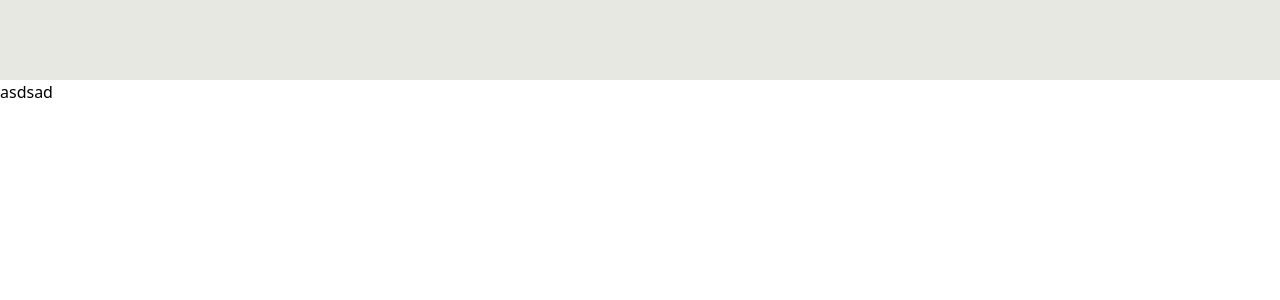
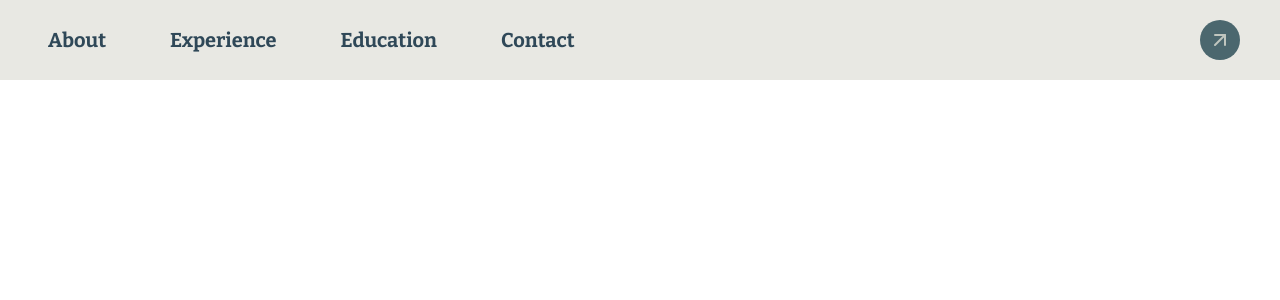
Before and after one commit to luiz-feliph/portfolio, a React (Vite) app: page / in a window 1280 px wide. Shown: the top 300 px of the page. Built offline with nearby package versions, Linux system fonts and the light colour scheme.

Commit message:
feat(home): responsive navbar

```diff
--- a/src/components/Home/NavBar.tsx
+++ b/src/components/Home/NavBar.tsx
@@ -1,4 +1,5 @@
 import { useEffect, useState } from "react";
+import diagonalArrow from "../../assets/icons/diagonal-arrow.svg";
 
 function NavBar() {
   const [isOpen, setIsOpen] = useState<boolean>(false);
@@ -8,7 +9,7 @@ function NavBar() {
   };
 
   useEffect(() => {
-    window.addEventListener("resize", () => setIsOpen(false), false);
+    window.addEventListener("resize", () => setIsOpen(false));
   }, []);
 
   return (
@@ -43,10 +44,11 @@ function NavBar() {
         <div
           className={`
             fixed inset-0 z-50
-            h-screen w-screen
-            bg-white/30 backdrop-blur-xs
+            h-screen w-full
+            bg-white/30 backdrop-blur-sm
             transition-transform duration-300
             ${isOpen ? "handle-menu" : "translate-x-full"}
+            md:translate-x-0 md:bg-transparent md:backdrop-blur-none
           `}
         >
           <span
@@ -55,6 +57,7 @@ function NavBar() {
               h-[300px] w-[300px] rounded-full bg-deep-teal/20
               transition-transform duration-600
               ${isOpen ? "" : "scale-[0.1]"}
+              md:hidden
             `}
           />
           <span
@@ -63,6 +66,7 @@ function NavBar() {
               h-[300px] w-[300px] rounded-full bg-deep-teal/20
               transition-transform duration-800
               ${isOpen ? "" : "scale-[0.1]"}
+              md:hidden
             `}
           />
 
@@ -70,17 +74,35 @@ function NavBar() {
             className="
               flex h-screen flex-col items-center justify-end
               gap-[100px] py-[40px]
+              md:h-[80px] md:flex-row md:justify-between md:py-0 md:px-[40px]
             "
           >
-            <ul className="flex flex-col gap-2 text-4xl font-bold uppercase text-deep-teal">
+            <ul
+              className="
+                flex flex-col gap-2 text-4xl font-dm-sans font-black uppercase text-deep-teal my-auto
+                md:flex-row md:gap-4 md:text-xl md:font-bitter md:font-bold md:normal-case md:text-steel-blue
+                lg:gap-8
+                xl:gap-12
+              "
+            >
               <li>
-                <a className="block p-2" href="#about" onClick={handleMenu}>
+                <a
+                  className="
+                    block p-2
+                    md:transition md:hover:-translate-y-1 md:duration-300
+                  "
+                  href="#about"
+                  onClick={handleMenu}
+                >
                   About
                 </a>
               </li>
               <li>
                 <a
-                  className="block p-2"
+                  className="
+                    block p-2
+                    md:transition md:hover:-translate-y-1 md:duration-300
+                  "
                   href="#experience"
                   onClick={handleMenu}
                 >
@@ -88,18 +110,32 @@ function NavBar() {
                 </a>
               </li>
               <li>
-                <a className="block p-2" href="#education" onClick={handleMenu}>
+                <a
+                  className="
+                    block p-2
+                    md:transition md:hover:-translate-y-1 md:duration-300
+                  "
+                  href="#education"
+                  onClick={handleMenu}
+                >
                   Education
                 </a>
               </li>
               <li>
-                <a className="block p-2" href="#contact" onClick={handleMenu}>
+                <a
+                  className="
+                    block p-2
+                    md:transition md:hover:-translate-y-1 md:duration-300
+                  "
+                  href="#contact"
+                  onClick={handleMenu}
+                >
                   Contact
                 </a>
               </li>
             </ul>
 
-            <address className="flex flex-col gap-6 not-italic">
+            <address className="flex flex-col gap-6 not-italic md:hidden">
               <div>
                 <h3 className="font-dm-sans font-bold text-steel-blue">
                   EMAIL ADDRESS
@@ -109,7 +145,7 @@ function NavBar() {
                 </p>
               </div>
 
-              <ul className="flex gap-3 font-bitter font-bold text-deep-teal">
+              <ul className="flex justify-between font-bitter font-bold text-deep-teal">
                 <li>
                   <a
                     target="_blank"
@@ -139,6 +175,28 @@ function NavBar() {
                 </li>
               </ul>
             </address>
+
+            <a
+              href="/documents/luiz-felipe-resume.pdf"
+              download="luiz-felipe-resume.pdf"
+              aria-label="Download resume"
+              className="
+              max-md:hidden group relative flex items-center gap-2 h-[40px] w-[40px] cursor-pointer bg-steel-blue rounded-full transition-all duration-300 hover:w-[140px]
+              "
+            >
+              <p
+                className="
+                  absolute right-[40px] text-xl text-off-white font-bold opacity-0 group-hover:opacity-100 transition-opacity
+                "
+                >
+                Resume
+              </p>
+              <img
+                src={diagonalArrow}
+                alt="Download arrow icon"
+                className="absolute right-[8px]"
+              />
+            </a>
           </div>
         </div>
       </nav>
--- a/src/pages/Home.tsx
+++ b/src/pages/Home.tsx
@@ -5,7 +5,6 @@ function Home() {
   return (
     <div>
       <Header/>
-      asdsad
     </div>
   )
 }
```
